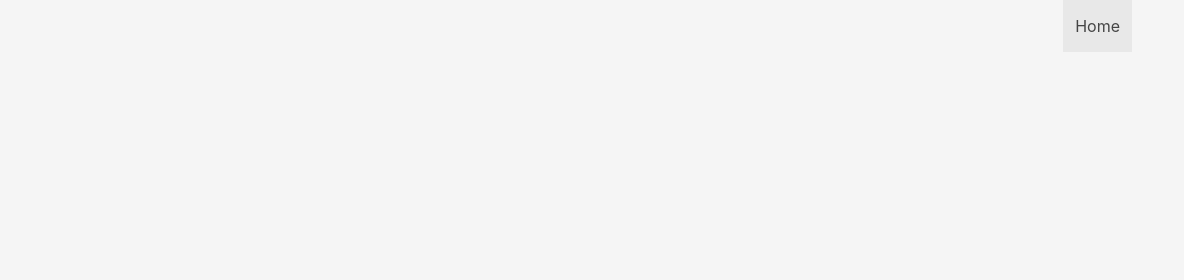
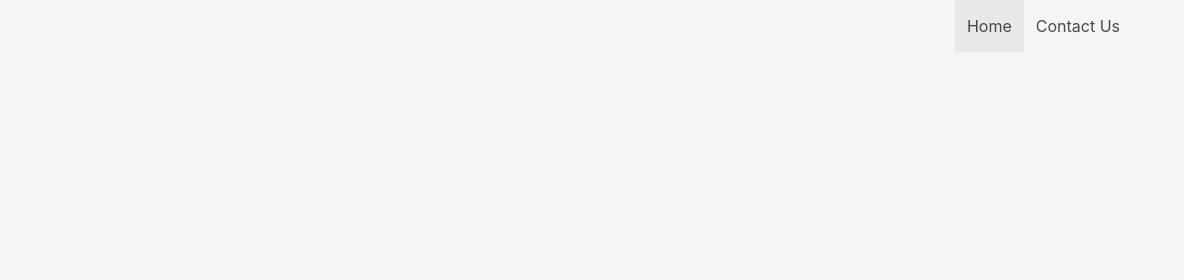
Before and after one commit to velanet/velanet.github.com, a plain HTML site: page index.html in a window 1280 px wide. Shown: the top 280 px of the page, 96-1280 px from the left. Drawn offline with nearby package versions, Linux system fonts and the light colour scheme.

Commit message:
Add email

```diff
--- a/index.html
+++ b/index.html
@@ -28,6 +28,9 @@
                 <a class="navbar-item is-active">
                   Home
                 </a>
+                <a href="mailto:hello@velanet.io" class="navbar-item">
+                  Contact Us
+                </a>
               </div>
             </div>
           </div>
```
